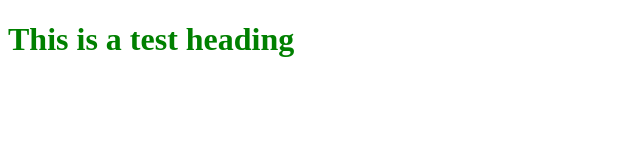
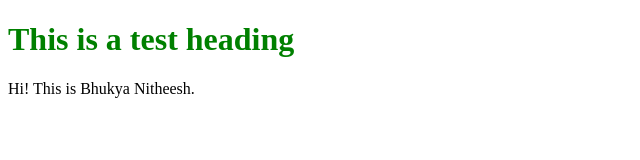
Before and after one commit to BhukyaNitheesh/homepage, a plain HTML site: page index.html in a window 1280 px wide. Shown: the whole page, without its empty margins (0-640 px from the left). Drawn offline with Linux system fonts and the light colour scheme.

Commit message:
Added introduction

```diff
--- a/index.html
+++ b/index.html
@@ -3,5 +3,6 @@
 <body>
 
 <h1 style="color:green;">This is a test heading</h1>
+<p>Hi! This is Bhukya Nitheesh.</p>
 </body>
 </html>
```
